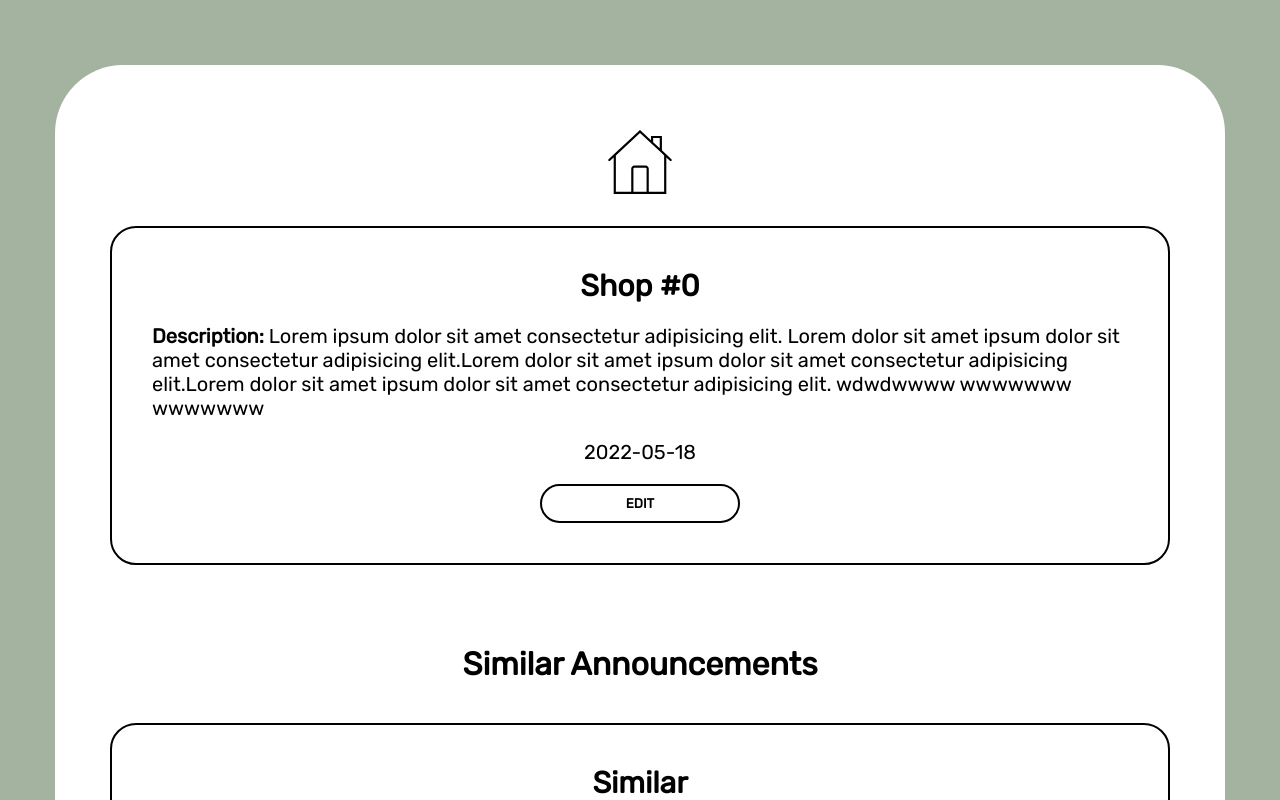
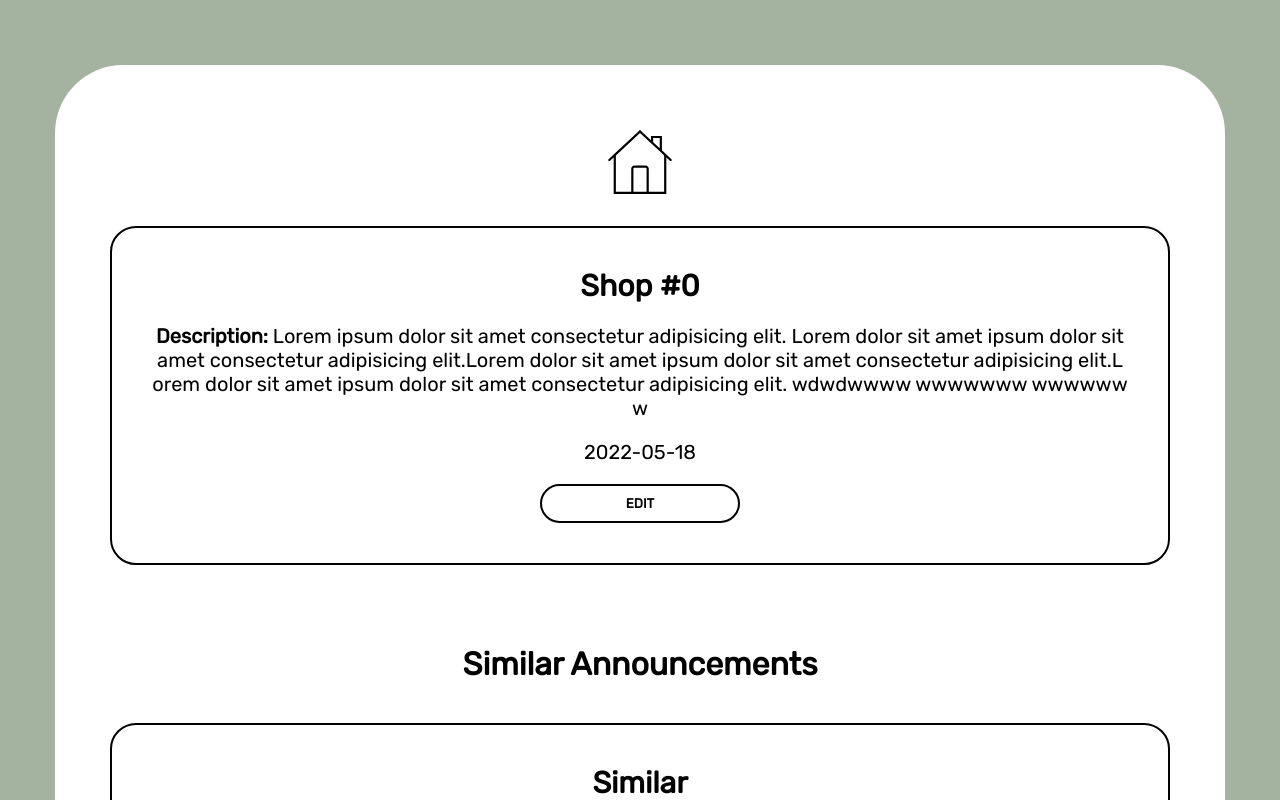
Before and after one commit to Ger4eK/ger4ek.github.io, a React (Create React App) app: page /0 in a window 1280 px wide. Shown: the top 800 px of the page. Built offline with nearby package versions, Linux system fonts and the light colour scheme.

Commit message:
add scroll to top and add adaptation fix

```diff
--- a/src/index.js
+++ b/src/index.js
@@ -4,11 +4,13 @@ import { Provider } from 'react-redux';
 import { BrowserRouter } from 'react-router-dom';
 import App from './App';
 import store from './store/store';
+import ScrollToTop from './utils/ScrollToTop';
 
 const root = ReactDOM.createRoot(document.getElementById('root'));
 root.render(
   <Provider store={store}>
     <BrowserRouter>
+      <ScrollToTop />
       <App />
     </BrowserRouter>
   </Provider>
--- a/src/pages/AnnouncementPage/AnnouncementPage.css
+++ b/src/pages/AnnouncementPage/AnnouncementPage.css
@@ -8,6 +8,9 @@
    display: flex;
    flex-direction: column;
    align-items: center;
+   text-align: center;
+   word-break: break-all;
+   overflow-wrap: break-word;
    padding: 40px;
     border: 2px solid;
     border-radius: 26px;
@@ -53,6 +56,7 @@
       font-size: 16px;
    }
 }
+
 @media (max-width: 450px){
    .announcementPage h1 {
       display: flex;
--- /dev/null
+++ b/src/utils/ScrollToTop.js
@@ -0,0 +1,12 @@
+import { useEffect } from 'react';
+import { useLocation } from 'react-router-dom';
+
+export default function ScrollToTop() {
+  const { pathname } = useLocation();
+
+  useEffect(() => {
+    window.scrollTo(0, 0);
+  }, [pathname]);
+
+  return null;
+}
```
